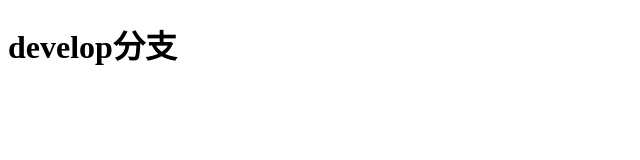
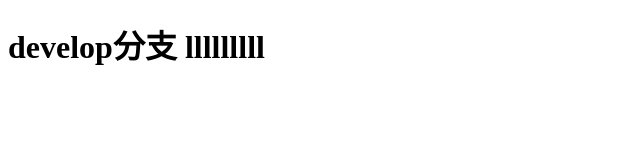
Before and after one commit to chenweisheng01/test, a plain HTML site: page develop.html in a window 1280 px wide. Shown: the whole page, without its empty margins (0-640 px from the left). Drawn offline with Linux system fonts and the light colour scheme.

Commit message:
修改了文件

```diff
--- a/develop.html
+++ b/develop.html
@@ -6,6 +6,6 @@
     <title>Document</title>
 </head>
 <body>
-    <h1>develop分支</h1>
+    <h1>develop分支 lllllllll</h1>
 </body>
 </html>
```
